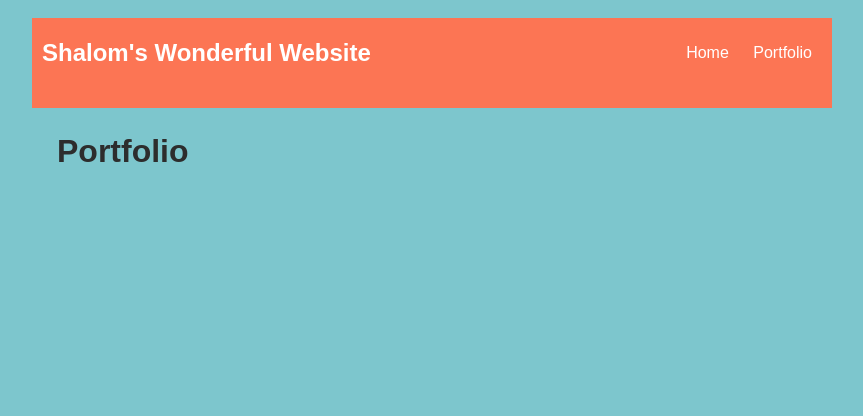
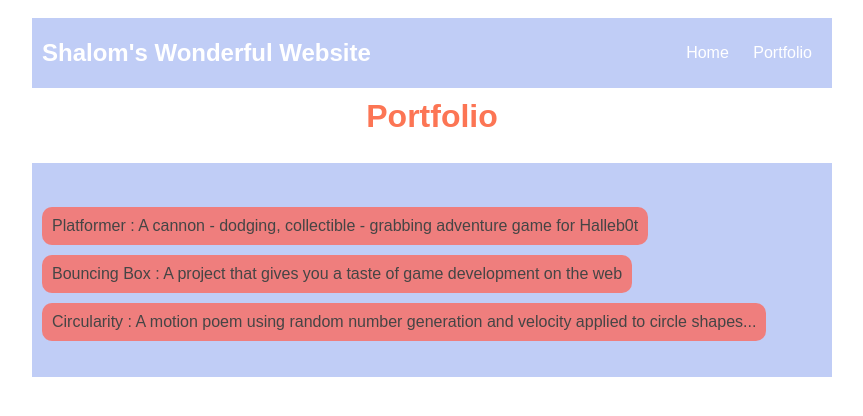
Before and after one commit to peaceheis/peaceheis.github.io, a plain HTML site: page portfolio.html in a window 1280 px wide. Shown: the whole page, without its empty margins (208-1071 px from the left). Drawn offline with nearby package versions, Linux system fonts and the light colour scheme; no server answers.

Commit message:
Portfolio CSS-ing

```diff
--- a/portfolio.html
+++ b/portfolio.html
@@ -4,7 +4,7 @@
         <title>Shalom's Portfolio</title>
         <style type="text/css">
             body {
-                background: rgb(125, 198, 205);
+                background: white;
                 color: rgb(45, 45, 45);
                 padding: 10px;
                 font-family: arial;
@@ -23,7 +23,7 @@
 
             /* navigation menu */
             nav {
-                background: rgb(252, 117, 84);
+                background: rgba(149, 170, 240, 0.589);
                 margin: 0 auto;
                 display: flex;
                 padding: 10px;
@@ -62,8 +62,14 @@
                 padding-left: 0;
             }
 
+            #header {
+                color:rgb(252, 117, 84);
+
+                text-align: center;
+            }
+
             #portfolio li {
-                background: #fff;
+                background: rgba(256, 100, 84, .75);
                 padding: 10px;
                 border-radius: 10px;
                 margin-bottom: 10px;
@@ -91,16 +97,18 @@
                     </li>
                 </ul>
             </nav>
-
+            <h1 id="header">Portfolio</h1>
+        </br>
             <nav>
-                <!-- Nav stuff here...-->
+                <ul id="portfolio">
+                </br>
+                    <li><a href="projects/platformer/">Platformer : A cannon - dodging, collectible - grabbing adventure game for Halleb0t</a></li>
+                    <li><a href="projects/bouncing-box/">Bouncing Box : A project that gives you a taste of game development on the web </a></li>
+                    <li><a href="projects/circularity/">Circularity : A motion poem using random number generation and velocity applied to circle shapes...</a></li>
+                </ul>
             </nav>
             <main>
-                <div class="content">
-                    <h1>Portfolio</h1>
-                    <ul id="portfolio">
-                    </ul>
-                </div>
+
             </main>
         </div>
 
```
